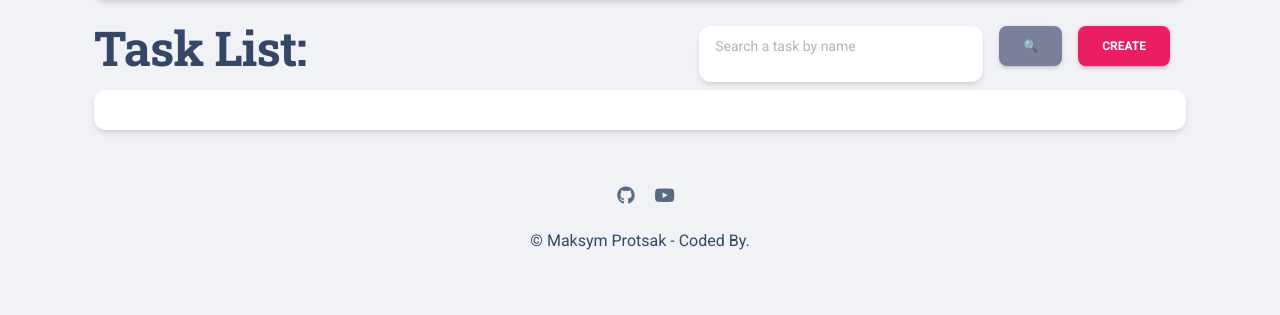
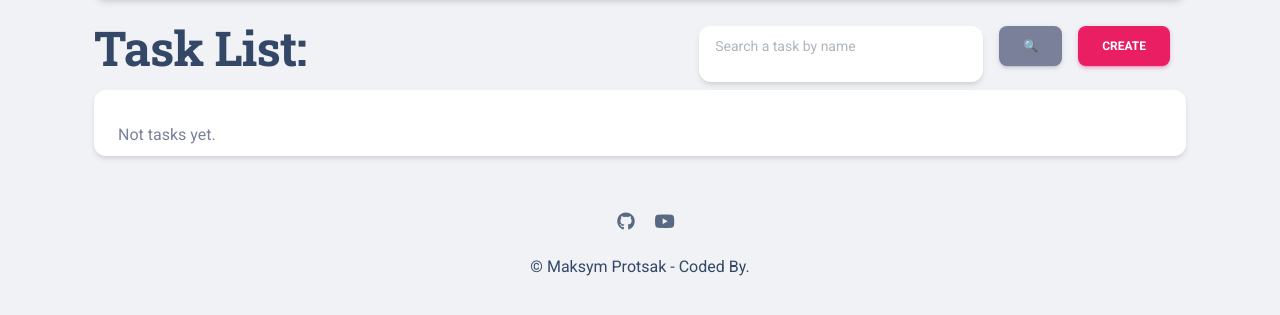
Before and after one commit to MaksymProtsak/it-company-task-manager, a Django app: page /tasks/ in a window 1280 px wide. Shown: the part 78-393 px from the top of the page. Run offline with Django 5.2, Linux system fonts and the light colour scheme; the visitor is signed in with stand-in values (Sample User, id 1); data that the repository does not hold is empty; some libraries are stand-ins or nearby versions.

Commit message:
Added 'No tasks yet.' in else block.

```diff
--- a/templates/task_manager/task_list.html
+++ b/templates/task_manager/task_list.html
@@ -83,6 +83,7 @@
                   {% endfor %}
                 </table>
               {% else %}
+                Not tasks yet.
               {% endif %}
             </section>
           </div>
```
